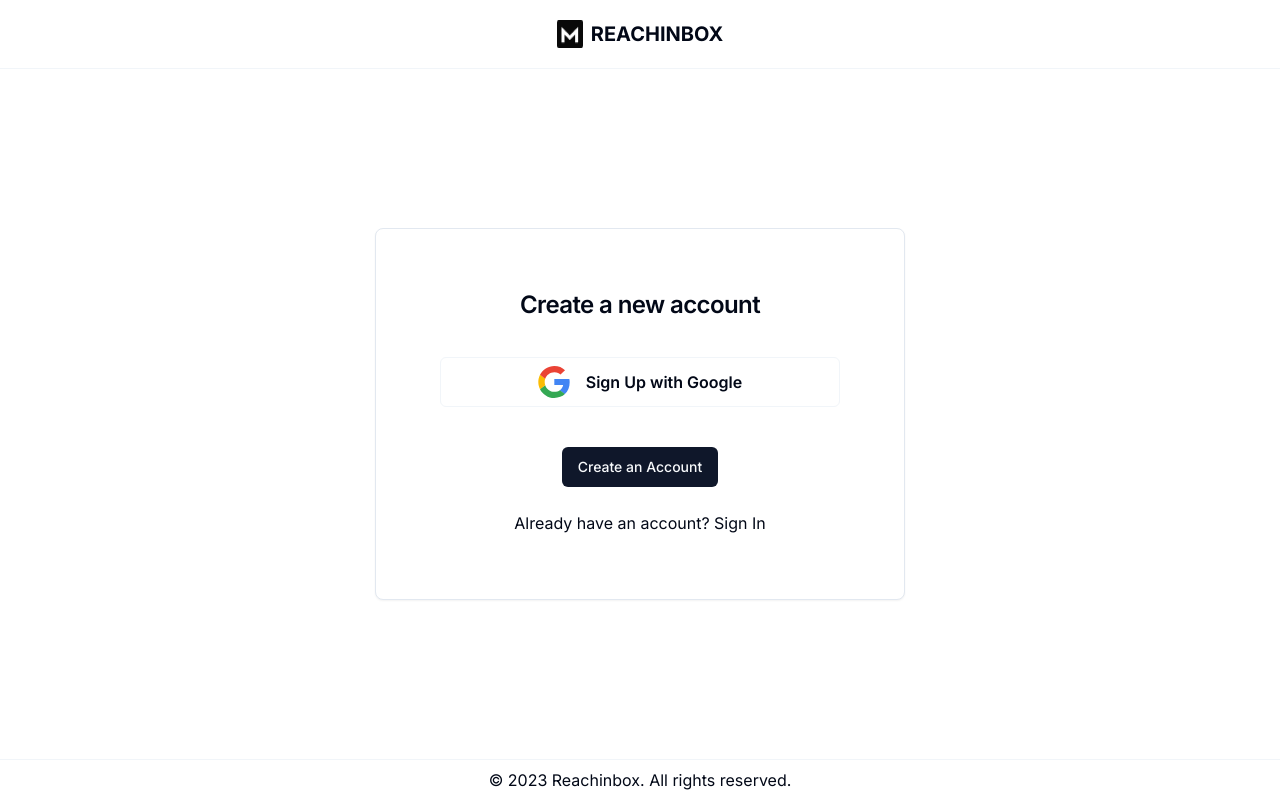
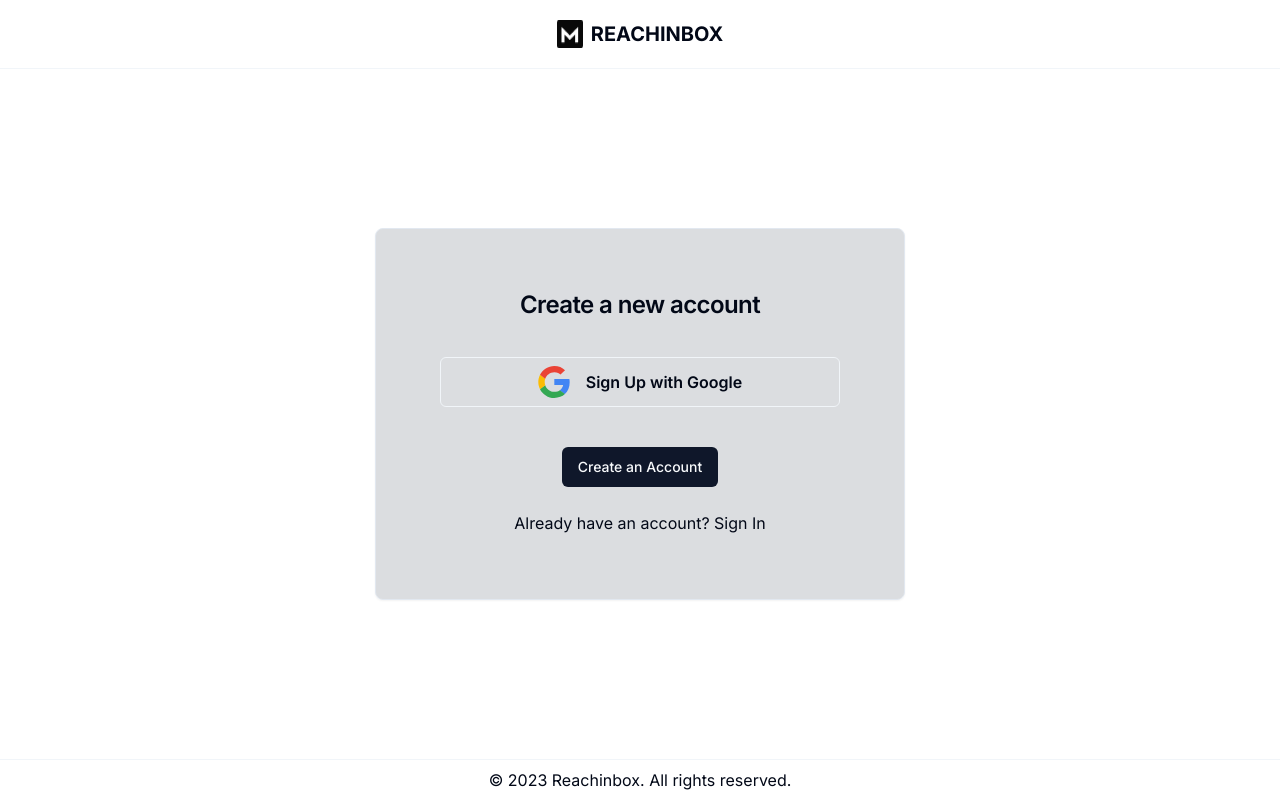
Before and after one commit to dev-subhadeep/mailassure, a Next.js app: page /account/signup in a window 1280 px wide. Built offline with nearby package versions, Linux system fonts and the light colour scheme.

Commit message:
fix: Change background color of singup page card

```diff
--- a/src/components/SignUpCard/index.tsx
+++ b/src/components/SignUpCard/index.tsx
@@ -13,7 +13,7 @@
 
 const SignUpCard = () => {
   return (
-    <Card className="p-10">
+    <Card className="p-10 bg-gray-600 bg-opacity-20">
       <CardHeader>
         <CardTitle className="text-center">Create a new account</CardTitle>
       </CardHeader>
```
